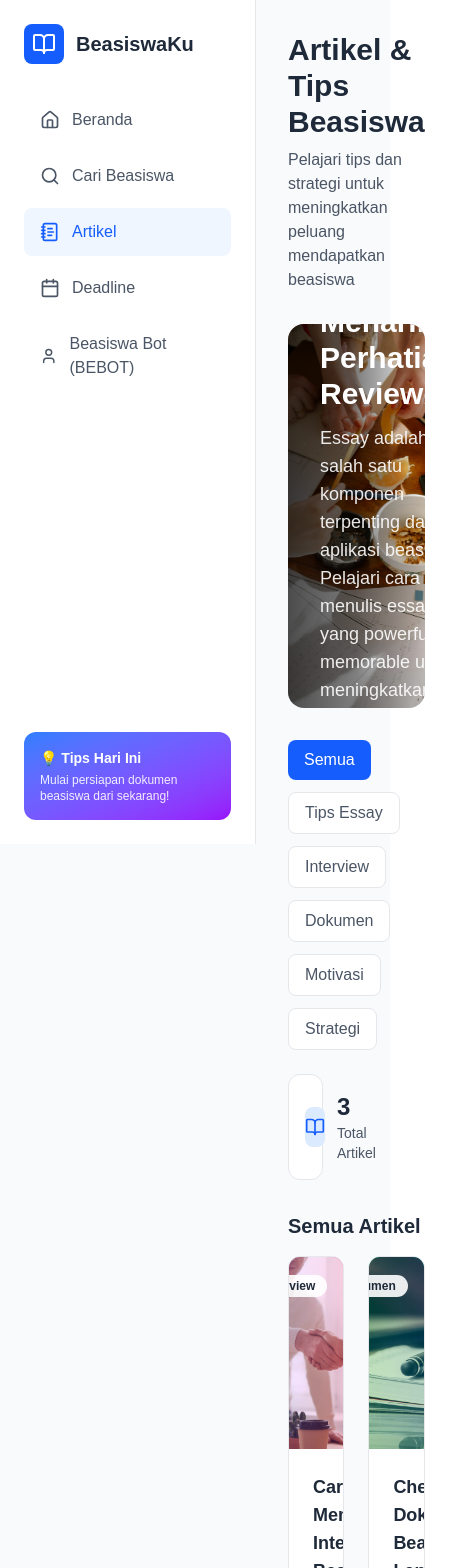
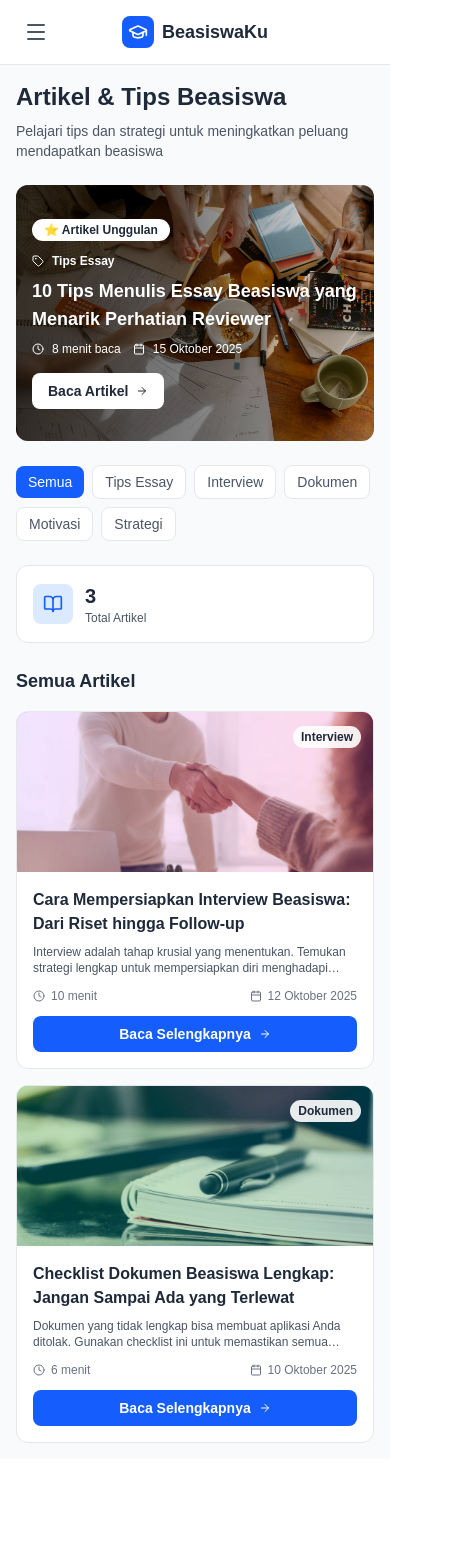
Before and after one commit to Zakianggoro/beasiswa-pengentidur, a Next.js app: page /artikel in a window 390 px wide. Shown: the top 1568 px of the page, 457 px wide, since content can reach past the window. After the commit the page ends 1459 px from the top, so only its background shows below. Built offline with nearby package versions, Linux system fonts and the light colour scheme.

Commit message:
update: artikel page responsive

```diff
--- a/src/app/artikel/page.tsx
+++ b/src/app/artikel/page.tsx
@@ -1,11 +1,12 @@
 'use client'
 
 import React, { useState } from 'react';
-import { BookOpen, Search, Bell, Calendar, User, Clock, ArrowRight, Tag, Home, NotebookText } from 'lucide-react';
+import { BookOpen, Search, Bell, Calendar, User, Clock, ArrowRight, Tag, Home, NotebookText, Menu, X, GraduationCap } from 'lucide-react';
 import Link from 'next/link';
 
 export default function ArtikelPage() {
   const [selectedCategory, setSelectedCategory] = useState('Semua');
+  const [sidebarOpen, setSidebarOpen] = useState(false);
 
   const categories = ['Semua', 'Tips Essay', 'Interview', 'Dokumen', 'Motivasi', 'Strategi'];
 
@@ -42,62 +43,7 @@ export default function ArtikelPage() {
       image: "📋",
       imageUrl: "/components/placeholder/image3.jpg",
       color: "from-green-400 to-teal-500"
-    },
-    // {
-    //   id: 4,
-    //   title: "Strategi Memilih Beasiswa yang Tepat Sesuai Profil Anda",
-    //   excerpt: "Tidak semua beasiswa cocok untuk semua orang. Pelajari cara menganalisis profil Anda dan memilih beasiswa yang paling sesuai untuk meningkatkan peluang sukses.",
-    //   category: "Strategi",
-    //   readTime: "7 menit",
-    //   date: "8 Oktober 2025",
-    //   image: "🎯",
-    //   imageUrl: "/images/scholarship-strategy.jpg",
-    //   color: "from-blue-400 to-blue-600"
-    // },
-    // {
-    //   id: 5,
-    //   title: "Motivation Letter vs Personal Statement: Apa Bedanya dan Bagaimana Menulisnya",
-    //   excerpt: "Banyak yang bingung membedakan motivation letter dan personal statement. Artikel ini menjelaskan perbedaan keduanya dan tips menulis masing-masing dengan efektif.",
-    //   category: "Tips Essay",
-    //   readTime: "9 menit",
-    //   date: "5 Oktober 2025",
-    //   image: "✍️",
-    //   imageUrl: "/images/motivation-letter.jpg",
-    //   color: "from-indigo-400 to-purple-600"
-    // },
-    // {
-    //   id: 6,
-    //   title: "Cara Mendapatkan Surat Rekomendasi yang Kuat untuk Beasiswa",
-    //   excerpt: "Surat rekomendasi yang baik bisa menjadi game-changer dalam aplikasi beasiswa Anda. Pelajari cara memilih pemberi rekomendasi yang tepat dan tips meminta surat rekomendasi.",
-    //   category: "Dokumen",
-    //   readTime: "7 menit",
-    //   date: "3 Oktober 2025",
-    //   image: "📨",
-    //   imageUrl: "/images/recommendation-letter.jpg",
-    //   color: "from-pink-400 to-red-500"
-    // },
-    // {
-    //   id: 7,
-    //   title: "5 Kesalahan Fatal yang Harus Dihindari Saat Apply Beasiswa",
-    //   excerpt: "Hindari kesalahan umum yang sering membuat aplikasi beasiswa ditolak. Dari deadline hingga format dokumen, pelajari apa saja yang harus dihindari.",
-    //   category: "Strategi",
-    //   readTime: "5 menit",
-    //   date: "1 Oktober 2025",
-    //   image: "⚠️",
-    //   imageUrl: "/images/common-mistakes.jpg",
-    //   color: "from-red-400 to-orange-500"
-    // },
-    // {
-    //   id: 8,
-    //   title: "Membangun Track Record untuk Memperkuat Aplikasi Beasiswa",
-    //   excerpt: "Track record yang solid adalah aset berharga dalam aplikasi beasiswa. Temukan cara membangun prestasi akademik dan non-akademik yang relevan.",
-    //   category: "Motivasi",
-    //   readTime: "8 menit",
-    //   date: "28 September 2025",
-    //   image: "🏆",
-    //   imageUrl: "/images/track-record.jpg",
-    //   color: "from-yellow-500 to-amber-600"
-    // }
+    }
   ];
 
   const filteredArticles = selectedCategory === 'Semua'
@@ -108,11 +54,31 @@ export default function ArtikelPage() {
 
   return (
     <div className="flex min-h-screen bg-gray-50">
+      {/* Mobile Overlay */}
+      {sidebarOpen && (
+        <div
+          className="fixed inset-0 bg-black bg-opacity-50 z-40 lg:hidden"
+          onClick={() => setSidebarOpen(false)}
+        />
+      )}
+
       {/* Sidebar */}
-      <aside className="w-64 bg-white border-r border-gray-200 p-6 fixed h-full">
+      <aside className={`
+        w-64 bg-white border-r border-gray-200 p-6 fixed h-full z-50 transition-transform duration-300
+        ${sidebarOpen ? 'translate-x-0' : '-translate-x-full'}
+        lg:translate-x-0
+      `}>
+        {/* Close Button (Mobile Only) */}
+        <button
+          onClick={() => setSidebarOpen(false)}
+          className="absolute top-4 right-4 p-2 lg:hidden hover:bg-gray-100 rounded-lg"
+        >
+          <X className="w-5 h-5 text-gray-600" />
+        </button>
+
         <div className="flex items-center gap-3 mb-8">
           <div className="w-10 h-10 bg-blue-600 rounded-lg flex items-center justify-center">
-            <BookOpen className="w-6 h-6 text-white" />
+            <GraduationCap className="w-6 h-6 text-white" />
           </div>
           <span className="font-bold text-xl text-gray-800">BeasiswaKu</span>
         </div>
@@ -120,23 +86,23 @@ export default function ArtikelPage() {
         <nav className="space-y-2">
           <Link href="/" className="flex items-center gap-3 px-4 py-3 text-gray-600 hover:bg-gray-50 rounded-lg">
             <Home className="w-5 h-5" />
-            Beranda
+            <span>Beranda</span>
           </Link>
           <Link href="/cari-beasiswa" className="flex items-center gap-3 px-4 py-3 text-gray-600 hover:bg-gray-50 rounded-lg">
             <Search className="w-5 h-5" />
-            Cari Beasiswa
+            <span>Cari Beasiswa</span>
           </Link>
           <Link href="/artikel" className="flex items-center gap-3 px-4 py-3 bg-blue-50 text-blue-600 rounded-lg font-medium">
             <NotebookText className="w-5 h-5" />
-            Artikel
+            <span>Artikel</span>
           </Link>
           <Link href="/deadline" className="flex items-center gap-3 px-4 py-3 text-gray-600 hover:bg-gray-50 rounded-lg">
             <Calendar className="w-5 h-5" />
-            Deadline
+            <span>Deadline</span>
           </Link>
           <Link href="/bebot" className="flex items-center gap-3 px-4 py-3 text-gray-600 hover:bg-gray-50 rounded-lg">
             <User className="w-5 h-5" />
-            Beasiswa Bot (BEBOT)
+            <span>Beasiswa Bot (BEBOT)</span>
           </Link>
         </nav>
 
@@ -149,49 +115,67 @@ export default function ArtikelPage() {
       </aside>
 
       {/* Main Content */}
-      <main className="ml-64 flex-1 p-8">
+      <main className="flex-1 lg:ml-64">
+        {/* Mobile Header with Hamburger */}
+        <div className="lg:hidden sticky top-0 z-30 bg-white border-b border-gray-200 px-4 py-3 flex items-center justify-between">
+          <button
+            onClick={() => setSidebarOpen(true)}
+            className="p-2 hover:bg-gray-100 rounded-lg"
+          >
+            <Menu className="w-6 h-6 text-gray-600" />
+          </button>
+          <div className="flex items-center gap-2">
+            <div className="w-8 h-8 bg-blue-600 rounded-lg flex items-center justify-center">
+              <GraduationCap className="w-5 h-5 text-white" />
+            </div>
+            <span className="font-bold text-lg text-gray-800">BeasiswaKu</span>
+          </div>
+          <div className="w-10"></div>
+        </div>
+
+        <div className="p-4 md:p-6 lg:p-8">
           {/* Header */}
-        <div className="mb-8">
-          <h1 className="text-3xl font-bold text-gray-800 mb-2">Artikel & Tips Beasiswa</h1>
-          <p className="text-gray-600">Pelajari tips dan strategi untuk meningkatkan peluang mendapatkan beasiswa</p>
+          <div className="mb-6 md:mb-8">
+            <h1 className="text-2xl md:text-3xl font-bold text-gray-800 mb-2">Artikel & Tips Beasiswa</h1>
+            <p className="text-gray-600 text-sm md:text-base">Pelajari tips dan strategi untuk meningkatkan peluang mendapatkan beasiswa</p>
           </div>
 
           {/* Featured Article */}
-        <div className="relative rounded-2xl overflow-hidden mb-8 h-96">
+          <div className="relative rounded-xl md:rounded-2xl overflow-hidden mb-6 md:mb-8 h-64 md:h-80 lg:h-96">
             <img
               src={featuredArticle.imageUrl}
               alt={featuredArticle.title}
               className="w-full h-full object-cover"
             />
             <div className="absolute inset-0 bg-gradient-to-r from-black/70 via-black/50 to-transparent"></div>
-          <div className="absolute inset-0 p-8 flex items-center">
+            <div className="absolute inset-0 p-4 md:p-6 lg:p-8 flex items-center">
               <div className="relative z-10 max-w-3xl text-white">
-              <div className="absolute top-0 right-0">
+                <div className="mb-3">
                   <span className="px-3 py-1 bg-white text-gray-800 text-xs font-semibold rounded-full">
                     ⭐ Artikel Unggulan
                   </span>
                 </div>
-              <div className="flex items-center gap-2 mb-3">
-                <Tag className="w-4 h-4" />
-                <span className="text-sm font-semibold">{featuredArticle.category}</span>
+                <div className="flex items-center gap-2 mb-2 md:mb-3">
+                  <Tag className="w-3 h-3 md:w-4 md:h-4" />
+                  <span className="text-xs md:text-sm font-semibold">{featuredArticle.category}</span>
                 </div>
-              <h2 className="text-3xl font-bold mb-3">{featuredArticle.title}</h2>
-              <p className="text-white/90 mb-6 text-lg">
+                <h2 className="text-lg md:text-2xl lg:text-3xl font-bold mb-2 md:mb-3">{featuredArticle.title}</h2>
+                <p className="hidden md:block text-white/90 mb-4 md:mb-6 text-sm md:text-base lg:text-lg">
                   {featuredArticle.excerpt}
                 </p>
-              <div className="flex items-center gap-6 mb-6">
+                <div className="flex items-center gap-3 md:gap-6 mb-4 md:mb-6 text-xs md:text-sm">
                   <div className="flex items-center gap-2">
-                  <Clock className="w-4 h-4" />
-                  <span className="text-sm">{featuredArticle.readTime} baca</span>
+                    <Clock className="w-3 h-3 md:w-4 md:h-4" />
+                    <span>{featuredArticle.readTime} baca</span>
                   </div>
                   <div className="flex items-center gap-2">
-                  <Calendar className="w-4 h-4" />
-                  <span className="text-sm">{featuredArticle.date}</span>
+                    <Calendar className="w-3 h-3 md:w-4 md:h-4" />
+                    <span>{featuredArticle.date}</span>
                   </div>
                 </div>
-              <Link href={`/artikel/${featuredArticle.id}`} className="px-6 py-3 bg-white text-gray-800 rounded-lg font-semibold hover:bg-gray-100 transition flex items-center gap-2 inline-flex">
+                <Link href={`/artikel/${featuredArticle.id}`} className="px-4 md:px-6 py-2 md:py-3 bg-white text-gray-800 rounded-lg font-semibold hover:bg-gray-100 transition flex items-center gap-2 inline-flex text-sm md:text-base">
                   Baca Artikel
-                <ArrowRight className="w-4 h-4" />
+                  <ArrowRight className="w-3 h-3 md:w-4 md:h-4" />
                 </Link>
               </div>
             </div>
@@ -199,12 +183,12 @@ export default function ArtikelPage() {
 
           {/* Category Filter */}
           <div className="mb-6">
-          <div className="flex items-center gap-3 flex-wrap">
+            <div className="flex items-center gap-2 md:gap-3 flex-wrap">
               {categories.map(category => (
                 <button
                   key={category}
                   onClick={() => setSelectedCategory(category)}
-                className={`px-4 py-2 rounded-lg font-medium transition ${
+                  className={`px-3 md:px-4 py-1.5 md:py-2 rounded-lg font-medium transition text-sm md:text-base ${
                     selectedCategory === category
                       ? 'bg-blue-600 text-white'
                       : 'bg-white text-gray-600 hover:bg-gray-100 border border-gray-200'
@@ -217,15 +201,15 @@ export default function ArtikelPage() {
           </div>
 
           {/* Stats Bar */}
-        <div className="grid grid-cols-3 gap-4 mb-8">
+          <div className="grid grid-cols-1 sm:grid-cols-3 gap-3 md:gap-4 mb-6 md:mb-8">
             <div className="bg-white rounded-xl p-4 border border-gray-200">
               <div className="flex items-center gap-3">
                 <div className="w-10 h-10 bg-blue-100 rounded-lg flex items-center justify-center">
                   <BookOpen className="w-5 h-5 text-blue-600" />
                 </div>
                 <div>
-                <p className="text-2xl font-bold text-gray-800">{articles.length}</p>
-                <p className="text-sm text-gray-600">Total Artikel</p>
+                  <p className="text-xl md:text-2xl font-bold text-gray-800">{articles.length}</p>
+                  <p className="text-xs md:text-sm text-gray-600">Total Artikel</p>
                 </div>
               </div>
             </div>
@@ -233,46 +217,46 @@ export default function ArtikelPage() {
 
           {/* Articles Grid */}
           <div className="mb-4">
-          <h3 className="text-xl font-bold text-gray-800 mb-4">
+            <h3 className="text-lg md:text-xl font-bold text-gray-800 mb-4">
               {selectedCategory === 'Semua' ? 'Semua Artikel' : `Artikel ${selectedCategory}`}
             </h3>
           </div>
 
-        <div className="grid grid-cols-2 gap-6">
+          <div className="grid grid-cols-1 md:grid-cols-2 gap-4 md:gap-6">
             {filteredArticles.slice(1).map(article => (
               <div key={article.id} className="bg-white rounded-xl overflow-hidden border border-gray-200 hover:shadow-xl transition group">
-              <div className={`h-48 bg-gradient-to-r ${article.color} p-6 flex items-center justify-center relative overflow-hidden`}>
+                <div className={`h-40 md:h-48 bg-gradient-to-r ${article.color} p-4 md:p-6 flex items-center justify-center relative overflow-hidden`}>
                   <img
                     src={article.imageUrl}
                     alt={article.title}
                     className="absolute inset-0 w-full h-full object-cover opacity-80 transition-transform duration-500 group-hover:scale-105"
                   />
-                <div className="absolute top-4 right-4">
-                  <span className="px-3 py-1 bg-white/90 text-gray-800 text-xs font-semibold rounded-full">
+                  <div className="absolute top-3 md:top-4 right-3 md:right-4">
+                    <span className="px-2 md:px-3 py-1 bg-white/90 text-gray-800 text-xs font-semibold rounded-full">
                       {article.category}
                     </span>
                   </div>
                 </div>
-              <div className="p-6">
-                <h4 className="font-bold text-lg text-gray-800 mb-2 group-hover:text-blue-600 transition">
+                <div className="p-4 md:p-6">
+                  <h4 className="font-bold text-base md:text-lg text-gray-800 mb-2 group-hover:text-blue-600 transition">
                     {article.title}
                   </h4>
-                <p className="text-sm text-gray-600 mb-4 line-clamp-2">
+                  <p className="text-xs md:text-sm text-gray-600 mb-3 md:mb-4 line-clamp-2">
                     {article.excerpt}
                   </p>
-                <div className="flex items-center justify-between text-xs text-gray-500 mb-4">
-                  <div className="flex items-center gap-2">
-                    <Clock className="w-4 h-4" />
+                  <div className="flex items-center justify-between text-xs text-gray-500 mb-3 md:mb-4">
+                    <div className="flex items-center gap-1.5 md:gap-2">
+                      <Clock className="w-3 h-3 md:w-4 md:h-4" />
                       <span>{article.readTime}</span>
                     </div>
-                  <div className="flex items-center gap-2">
-                    <Calendar className="w-4 h-4" />
+                    <div className="flex items-center gap-1.5 md:gap-2">
+                      <Calendar className="w-3 h-3 md:w-4 md:h-4" />
                       <span>{article.date}</span>
                     </div>
                   </div>
-                <Link href={`/artikel/${article.id}`} className="w-full py-2 bg-blue-600 text-white rounded-lg font-semibold hover:bg-blue-700 transition flex items-center justify-center gap-2">
+                  <Link href={`/artikel/${article.id}`} className="w-full py-2 bg-blue-600 text-white rounded-lg font-semibold hover:bg-blue-700 transition flex items-center justify-center gap-2 text-sm md:text-base">
                     Baca Selengkapnya
-                  <ArrowRight className="w-4 h-4" />
+                    <ArrowRight className="w-3 h-3 md:w-4 md:h-4" />
                   </Link>
                 </div>
               </div>
@@ -281,12 +265,13 @@ export default function ArtikelPage() {
 
           {/* Load More Button */}
           {filteredArticles.length > 6 && (
-          <div className="mt-8 text-center">
-            <button className="px-8 py-3 bg-white text-blue-600 border-2 border-blue-600 rounded-lg font-semibold hover:bg-blue-50 transition">
+            <div className="mt-6 md:mt-8 text-center">
+              <button className="px-6 md:px-8 py-2.5 md:py-3 bg-white text-blue-600 border-2 border-blue-600 rounded-lg font-semibold hover:bg-blue-50 transition text-sm md:text-base">
                 Muat Lebih Banyak Artikel
               </button>
             </div>
           )}
+        </div>
       </main>
     </div>
   );
```
Lines whose indentation alone changed are shown as unchanged.
